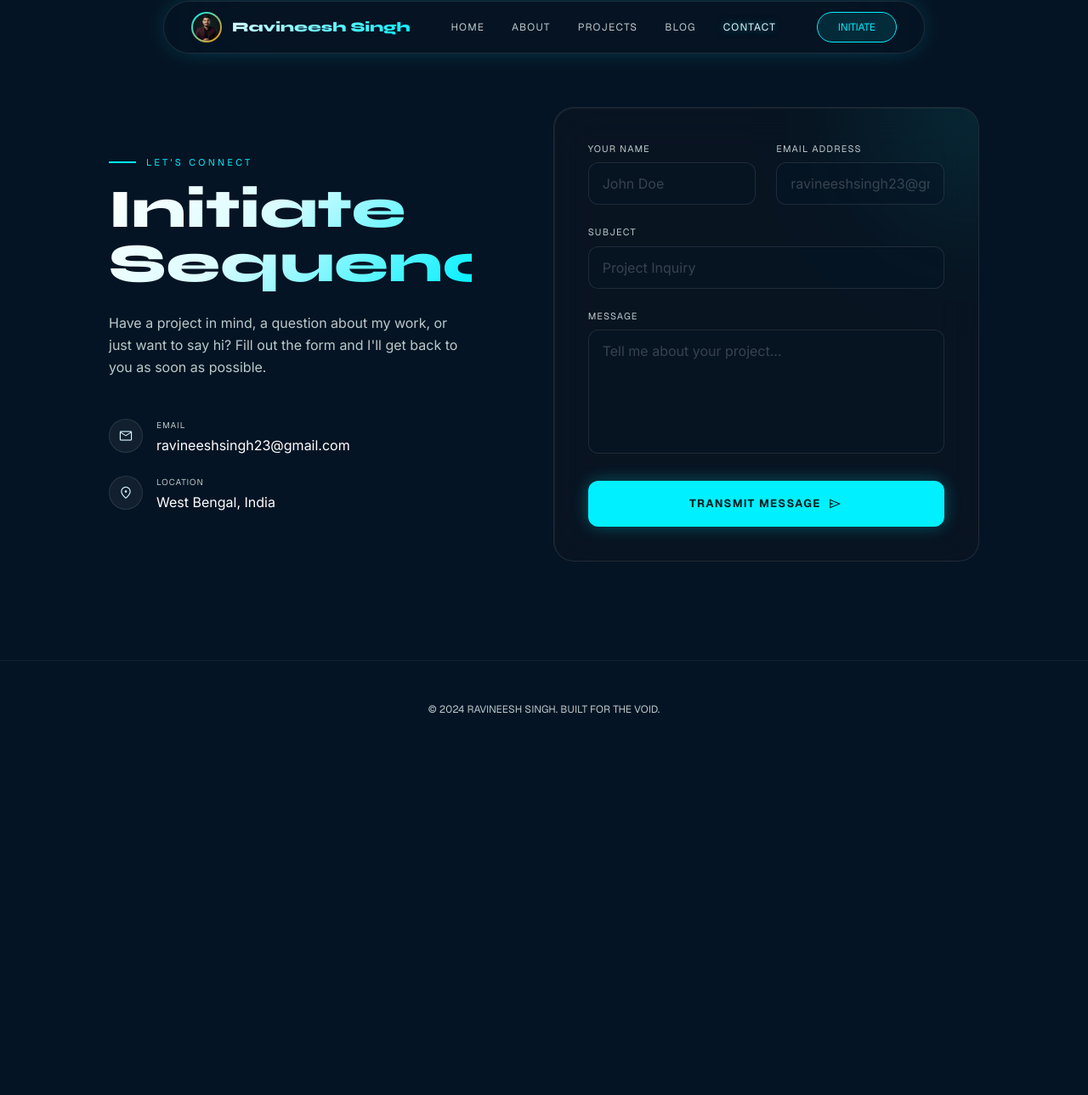
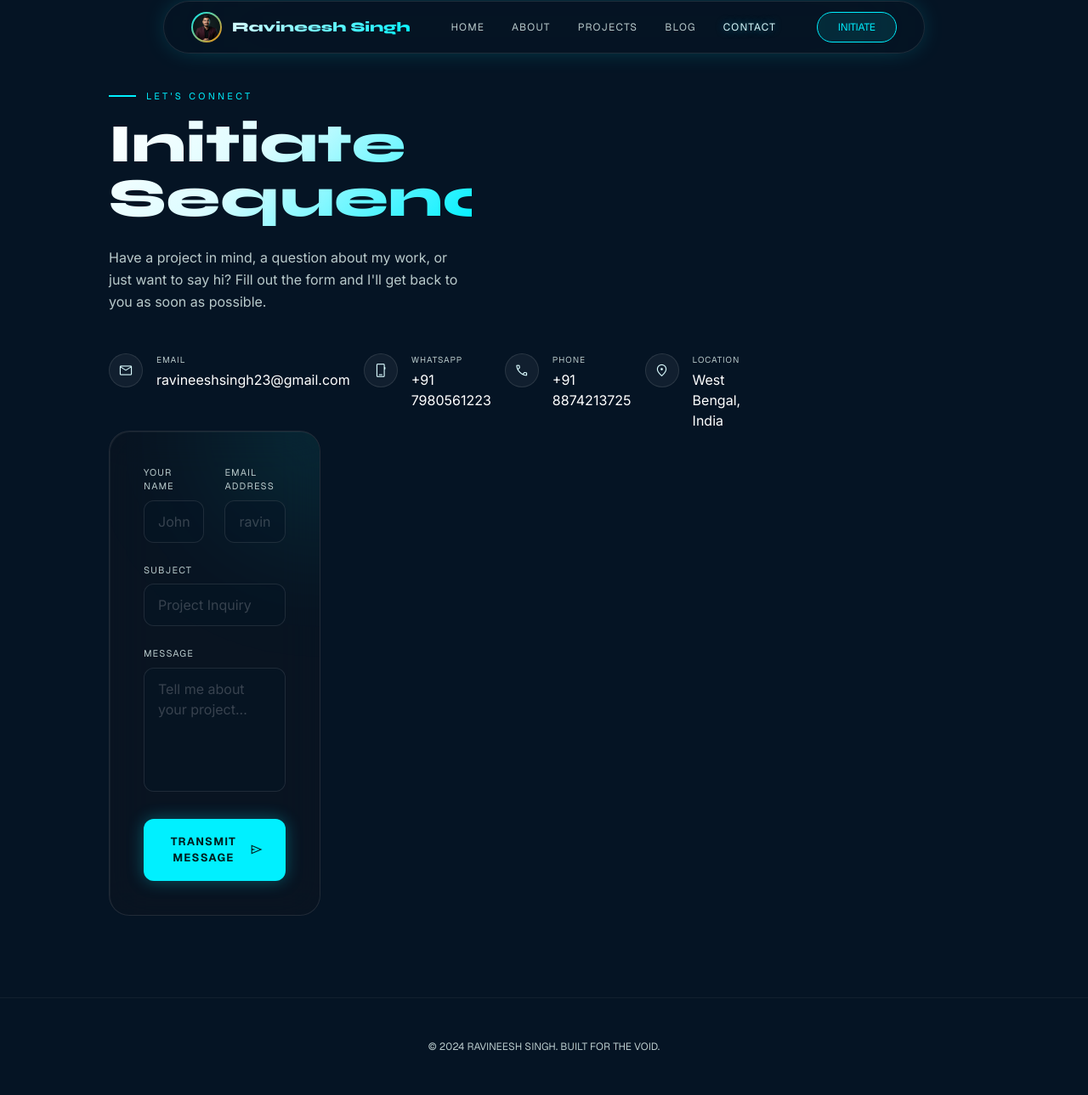
Before and after one commit to Ravineesh2005/Portfolio, a Flask app: page /contact in a window 1280 px wide. Shown: the part 23-1312 px from the top of the page at 85% size. Before the commit the page ends 863 px from the top, so only its background shows below. Run offline with Flask 3, Linux system fonts and the light colour scheme; some libraries are stand-ins or nearby versions.

Commit message:
Update social links and phone numbers

```diff
--- a/templates/base.html
+++ b/templates/base.html
@@ -1,14 +1,19 @@
 <!DOCTYPE html>
 <html class="dark" lang="en">
+
 <head>
-    <meta charset="utf-8"/>
-    <meta content="width=device-width, initial-scale=1.0" name="viewport"/>
-    <title>{% block title %}NEURAL_GALLERY{% endblock %}</title>
+    <meta charset="utf-8" />
+    <meta content="width=device-width, initial-scale=1.0" name="viewport" />
+    <title>{% block title %}Ravineesh Singh{% endblock %}</title>
     <script src="https://cdn.tailwindcss.com?plugins=forms,container-queries"></script>
-    <link href="https://fonts.googleapis.com/css2?family=Material+Symbols+Outlined:wght,FILL@100..700,0..1&amp;display=swap" rel="stylesheet"/>
-    <link href="https://fonts.googleapis.com" rel="preconnect"/>
-    <link crossorigin="" href="https://fonts.gstatic.com" rel="preconnect"/>
-    <link href="https://fonts.googleapis.com/css2?family=Geist:wght@100..900&amp;family=Inter:wght@100..900&amp;family=Syne:wght@700;800&amp;family=Space+Grotesk:wght@400;600;700&amp;display=swap" rel="stylesheet"/>
+    <link
+        href="https://fonts.googleapis.com/css2?family=Material+Symbols+Outlined:wght,FILL@100..700,0..1&amp;display=swap"
+        rel="stylesheet" />
+    <link href="https://fonts.googleapis.com" rel="preconnect" />
+    <link crossorigin="" href="https://fonts.gstatic.com" rel="preconnect" />
+    <link
+        href="https://fonts.googleapis.com/css2?family=Geist:wght@100..900&amp;family=Inter:wght@100..900&amp;family=Syne:wght@700;800&amp;family=Space+Grotesk:wght@400;600;700&amp;display=swap"
+        rel="stylesheet" />
     <link rel="stylesheet" href="{{ url_for('static', filename='css/style.css') }}">
     <script id="tailwind-config">
         tailwind.config = {
@@ -39,7 +44,9 @@
         }
     </script>
 </head>
-<body class="selection:bg-primary-container selection:text-on-primary-container flex flex-col min-h-screen bg-background overflow-x-hidden">
+
+<body
+    class="selection:bg-primary-container selection:text-on-primary-container flex flex-col min-h-screen bg-background overflow-x-hidden">
 
     <!-- BACKGROUND LAYER (Three.js) — Home page only -->
     {% if request.endpoint == 'index' %}
@@ -49,26 +56,38 @@
     {% endif %}
 
     <!-- TOP NAV BAR (Floating Pill Style) -->
-    <nav class="fixed top-6 left-1/2 -translate-x-1/2 z-50 bg-surface/60 backdrop-blur-3xl border border-white/10 shadow-[0_0_30px_-10px_rgba(0,219,233,0.4)] rounded-full px-8 py-3 w-11/12 max-w-4xl flex justify-between items-center">
+    <nav
+        class="fixed top-6 left-1/2 -translate-x-1/2 z-50 bg-surface/60 backdrop-blur-3xl border border-white/10 shadow-[0_0_30px_-10px_rgba(0,219,233,0.4)] rounded-full px-8 py-3 w-11/12 max-w-4xl flex justify-between items-center">
         <!-- Brand: show profile avatar on inner pages, text logo on home -->
         {% if request.endpoint == 'index' %}
-        <a href="{{ url_for('index') }}" class="text-primary" style="font-family: 'Syne', sans-serif; font-weight: 800; font-size: 20px; letter-spacing: -0.02em; background: linear-gradient(135deg, #dbfcff 0%, #00f0ff 50%, #7df4ff 100%); -webkit-background-clip: text; -webkit-text-fill-color: transparent; background-clip: text;">Ravineesh Singh</a>
+        <a href="{{ url_for('index') }}" class="text-primary"
+            style="font-family: 'Syne', sans-serif; font-weight: 800; font-size: 20px; letter-spacing: -0.02em; background: linear-gradient(135deg, #dbfcff 0%, #00f0ff 50%, #7df4ff 100%); -webkit-background-clip: text; -webkit-text-fill-color: transparent; background-clip: text;">Ravineesh
+            Singh</a>
         {% else %}
         <a href="{{ url_for('index') }}" class="flex items-center gap-3 group">
-            <div class="w-9 h-9 rounded-full p-[2px] shrink-0" style="background: linear-gradient(135deg, #00f0ff, #ff8c00);">
+            <div class="w-9 h-9 rounded-full p-[2px] shrink-0"
+                style="background: linear-gradient(135deg, #00f0ff, #ff8c00);">
                 <img src="/static/img/profile.png" alt="Ravineesh" class="w-full h-full rounded-full object-cover">
             </div>
-            <span style="font-family: 'Syne', sans-serif; font-weight: 800; font-size: 16px; background: linear-gradient(135deg, #dbfcff 0%, #00f0ff 100%); -webkit-background-clip: text; -webkit-text-fill-color: transparent; background-clip: text;">Ravineesh Singh</span>
+            <span
+                style="font-family: 'Syne', sans-serif; font-weight: 800; font-size: 16px; background: linear-gradient(135deg, #dbfcff 0%, #00f0ff 100%); -webkit-background-clip: text; -webkit-text-fill-color: transparent; background-clip: text;">Ravineesh
+                Singh</span>
         </a>
         {% endif %}
         <div class="hidden md:flex gap-8 items-center">
-            <a class="font-mono-label text-[12px] uppercase tracking-widest {% if request.endpoint == 'index' %}text-primary glow-accent{% else %}text-on-surface-variant hover:text-primary transition-colors{% endif %}" href="{{ url_for('index') }}">Home</a>
-            <a class="font-mono-label text-[12px] uppercase tracking-widest {% if request.endpoint == 'about' %}text-primary glow-accent{% else %}text-on-surface-variant hover:text-primary transition-colors{% endif %}" href="{{ url_for('about') }}">About</a>
-            <a class="font-mono-label text-[12px] uppercase tracking-widest {% if request.endpoint == 'projects' %}text-primary glow-accent{% else %}text-on-surface-variant hover:text-primary transition-colors{% endif %}" href="{{ url_for('projects') }}">Projects</a>
-            <a class="font-mono-label text-[12px] uppercase tracking-widest {% if request.endpoint == 'blog' %}text-primary glow-accent{% else %}text-on-surface-variant hover:text-primary transition-colors{% endif %}" href="{{ url_for('blog') }}">Blog</a>
-            <a class="font-mono-label text-[12px] uppercase tracking-widest {% if request.endpoint == 'contact' %}text-primary glow-accent{% else %}text-on-surface-variant hover:text-primary transition-colors{% endif %}" href="{{ url_for('contact') }}">Contact</a>
+            <a class="font-mono-label text-[12px] uppercase tracking-widest {% if request.endpoint == 'index' %}text-primary glow-accent{% else %}text-on-surface-variant hover:text-primary transition-colors{% endif %}"
+                href="{{ url_for('index') }}">Home</a>
+            <a class="font-mono-label text-[12px] uppercase tracking-widest {% if request.endpoint == 'about' %}text-primary glow-accent{% else %}text-on-surface-variant hover:text-primary transition-colors{% endif %}"
+                href="{{ url_for('about') }}">About</a>
+            <a class="font-mono-label text-[12px] uppercase tracking-widest {% if request.endpoint == 'projects' %}text-primary glow-accent{% else %}text-on-surface-variant hover:text-primary transition-colors{% endif %}"
+                href="{{ url_for('projects') }}">Projects</a>
+            <a class="font-mono-label text-[12px] uppercase tracking-widest {% if request.endpoint == 'blog' %}text-primary glow-accent{% else %}text-on-surface-variant hover:text-primary transition-colors{% endif %}"
+                href="{{ url_for('blog') }}">Blog</a>
+            <a class="font-mono-label text-[12px] uppercase tracking-widest {% if request.endpoint == 'contact' %}text-primary glow-accent{% else %}text-on-surface-variant hover:text-primary transition-colors{% endif %}"
+                href="{{ url_for('contact') }}">Contact</a>
         </div>
-        <a href="{{ url_for('contact') }}" class="font-mono-label text-[12px] bg-primary-container/10 border border-primary-container text-primary-container px-6 py-2 rounded-full hover:bg-primary-container hover:text-black transition-all duration-300">INITIATE</a>
+        <a href="{{ url_for('contact') }}"
+            class="font-mono-label text-[12px] bg-primary-container/10 border border-primary-container text-primary-container px-6 py-2 rounded-full hover:bg-primary-container hover:text-black transition-all duration-300">INITIATE</a>
     </nav>
 
     <!-- MAIN CONTENT -->
@@ -81,7 +100,8 @@
     <!-- FOOTER (Only shown on scrolling pages) -->
     <footer class="w-full mt-auto py-12 bg-surface-container-lowest border-t border-white/5 relative z-10">
         <div class="px-8 max-w-container-max mx-auto text-center">
-            <div class="text-on-surface-variant font-mono-label text-[12px] uppercase">© 2024 RAVINEESH SINGH. BUILT FOR THE VOID.</div>
+            <div class="text-on-surface-variant font-mono-label text-[12px] uppercase">© 2024 RAVINEESH SINGH. BUILT FOR
+                THE VOID.</div>
         </div>
     </footer>
     {% endif %}
@@ -93,4 +113,5 @@
     {% endif %}
     <script src="{{ url_for('static', filename='js/main.js') }}"></script>
 </body>
+
 </html>
--- a/templates/contact.html
+++ b/templates/contact.html
@@ -36,8 +36,25 @@
                         <div class="font-mono-label text-[10px] uppercase tracking-widest text-on-surface-variant mb-1">Email</div>
                         <a href="mailto:ravineeshsingh23@gmail.com" class="font-body-md text-white hover:text-primary transition-colors">ravineeshsingh23@gmail.com</a>
                     </div>
+                <div class="flex items-start gap-4">
+                    <div class="w-10 h-10 rounded-full flex items-center justify-center border border-white/10 bg-white/5 shrink-0 text-primary">
+                        <span class="material-symbols-outlined text-[18px]">phone_iphone</span>
+                    </div>
+                    <div>
+                        <div class="font-mono-label text-[10px] uppercase tracking-widest text-on-surface-variant mb-1">WhatsApp</div>
+                        <a href="https://wa.me/917980561223" target="_blank" class="font-body-md text-white hover:text-primary transition-colors">+91 7980561223</a>
+                    </div>
                 </div>
 
+                <div class="flex items-start gap-4">
+                    <div class="w-10 h-10 rounded-full flex items-center justify-center border border-white/10 bg-white/5 shrink-0 text-primary">
+                        <span class="material-symbols-outlined text-[18px]">call</span>
+                    </div>
+                    <div>
+                        <div class="font-mono-label text-[10px] uppercase tracking-widest text-on-surface-variant mb-1">Phone</div>
+                        <a href="tel:+918874213725" class="font-body-md text-white hover:text-primary transition-colors">+91 8874213725</a>
+                    </div>
+                </div>
                 <div class="flex items-start gap-4">
                     <div class="w-10 h-10 rounded-full flex items-center justify-center border border-white/10 bg-white/5 shrink-0 text-primary">
                         <span class="material-symbols-outlined text-[18px]">location_on</span>
--- a/templates/index.html
+++ b/templates/index.html
@@ -81,7 +81,7 @@
 
         <!-- Social icons -->
         <div class="flex gap-4 mt-10">
-            <a href="#" title="GitHub"
+            <a href="https://github.com/Ravineesh2005" target="_blank" title="GitHub"
                 class="w-10 h-10 rounded-full flex items-center justify-center border transition-all duration-200"
                 style="border-color:rgba(255,255,255,0.12); color:#b9cacb;"
                 onmouseover="this.style.borderColor='#00f0ff'; this.style.color='#00f0ff';"
@@ -95,7 +95,7 @@
                 onmouseout="this.style.borderColor='rgba(255,255,255,0.12)'; this.style.color='#b9cacb';">
                 <span class="material-symbols-outlined text-[18px]">person_add</span>
             </a>
-            <a href="#" title="Instagram"
+            <a href="https://instagram.com/ravineesh.singh" target="_blank" title="Instagram"
                 class="w-10 h-10 rounded-full flex items-center justify-center border transition-all duration-200"
                 style="border-color:rgba(255,255,255,0.12); color:#b9cacb;"
                 onmouseover="this.style.borderColor='#00f0ff'; this.style.color='#00f0ff';"
--- a/templates/projects.html
+++ b/templates/projects.html
@@ -65,7 +65,7 @@
     </div>
 
     <div class="mt-20 text-center">
-        <a href="https://github.com" target="_blank" class="inline-flex items-center gap-2 font-mono-label text-[12px] uppercase tracking-widest text-on-surface-variant hover:text-primary transition-colors border-b border-white/10 hover:border-primary pb-1">
+        <a href="https://github.com/Ravineesh2005" target="_blank" class="inline-flex items-center gap-2 font-mono-label text-[12px] uppercase tracking-widest text-on-surface-variant hover:text-primary transition-colors border-b border-white/10 hover:border-primary pb-1">
             <span class="material-symbols-outlined text-[16px]">code</span>
             View more on GitHub
         </a>
```
Also changed, not shown: templates/about.html (+10 -2 lines). Lines whose indentation alone changed are shown as unchanged.
